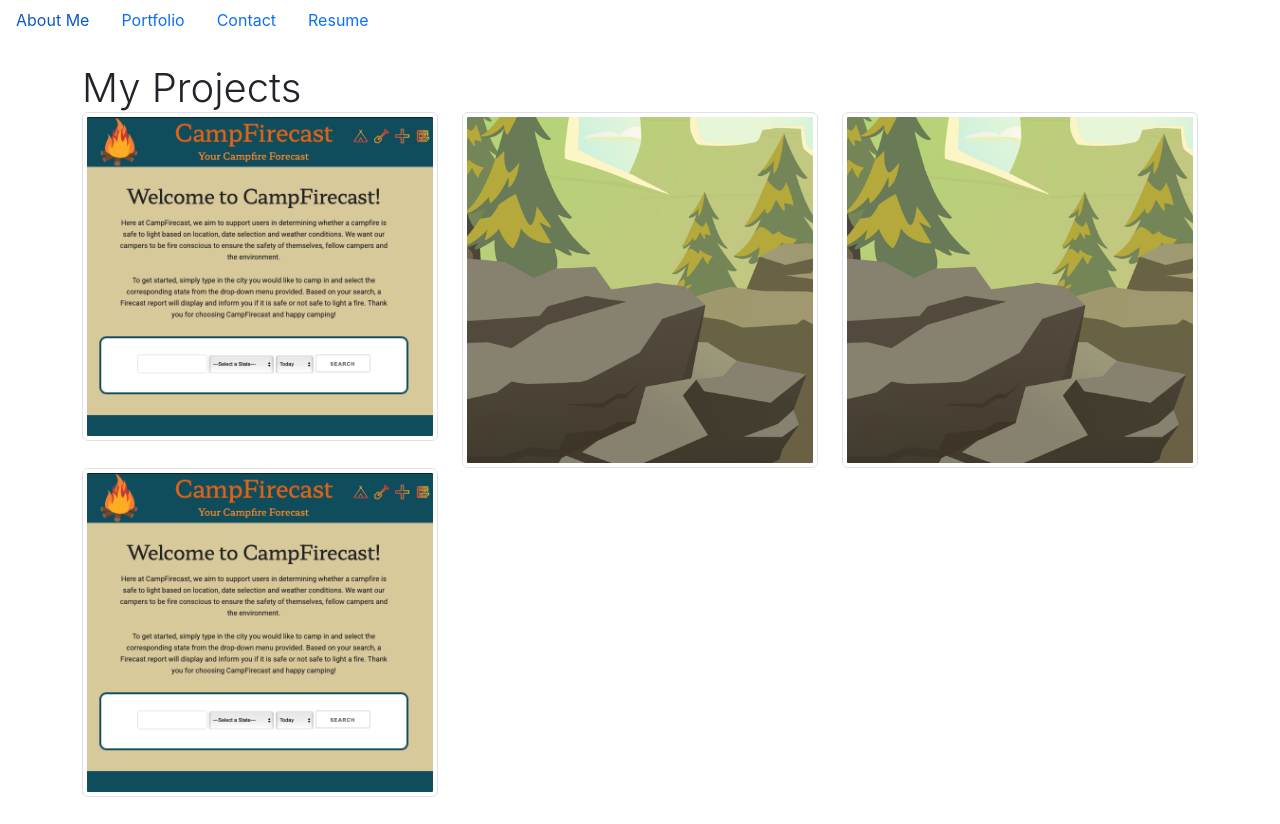
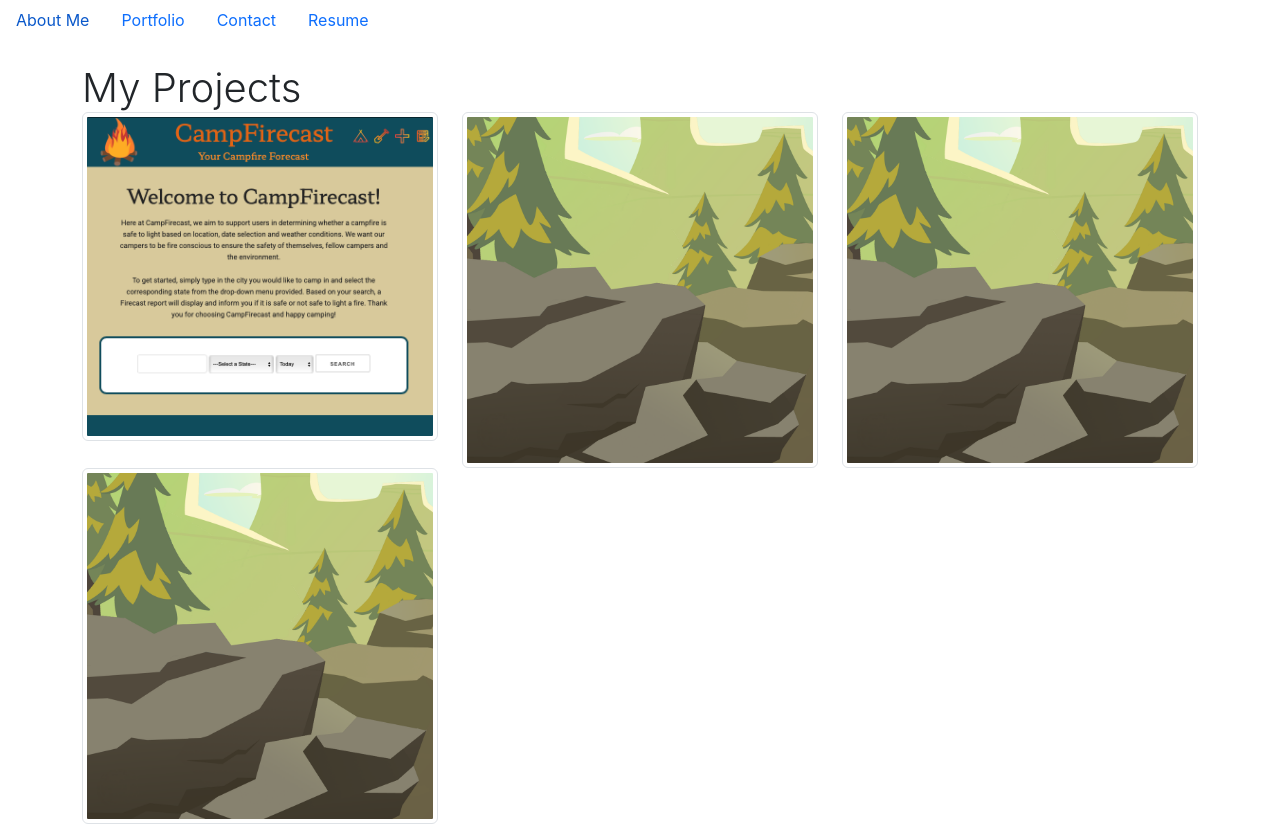
Before and after one commit to MarloweCrosland/react-portfolio, a React (Create React App) app: page / in a window 1280 px wide. Before the commit the page ends 800 px from the top, so only its background shows below. Built offline with nearby package versions, Linux system fonts and the light colour scheme; the HTML template or start-up script is replaced by a standard one.

Commit message:
updated images to placeholders

```diff
--- a/src/components/Project/index.js
+++ b/src/components/Project/index.js
@@ -19,7 +19,7 @@ export default function Project() {
         </div>
 
         <div className='gallery_product col-lg-4 col-md-4 col-sm-4 col-xs-6 filter hdpe'>
-            <img src={require('../../assets/project-2/img-1.png')} className='img-thumbnail' alt='Sample' />
+            <img src={require('../../assets/project-2/mountain+background.png')} className='img-thumbnail' alt='Sample' />
         </div>
 
         </div>
```
Also changed, not shown: src/assets/project-2/img-1.png (deleted), src/assets/project-2/mountain+background.png (added).
